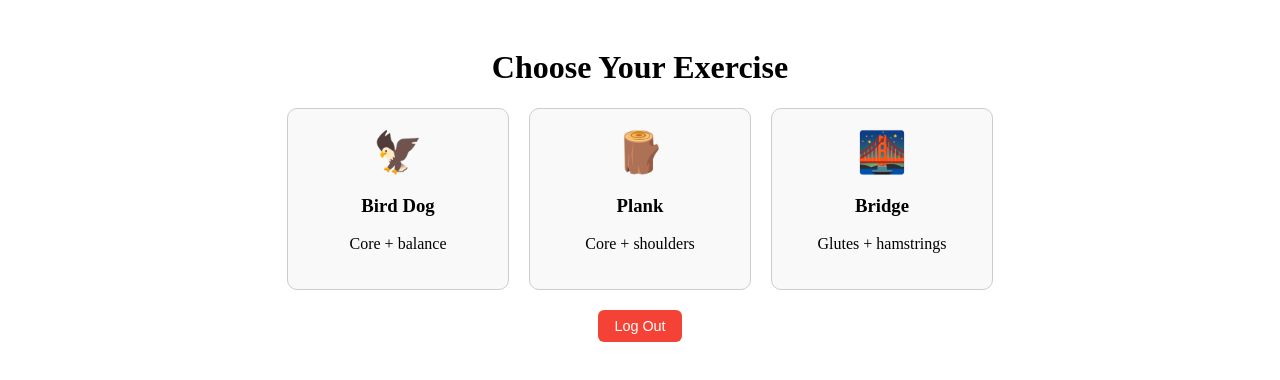
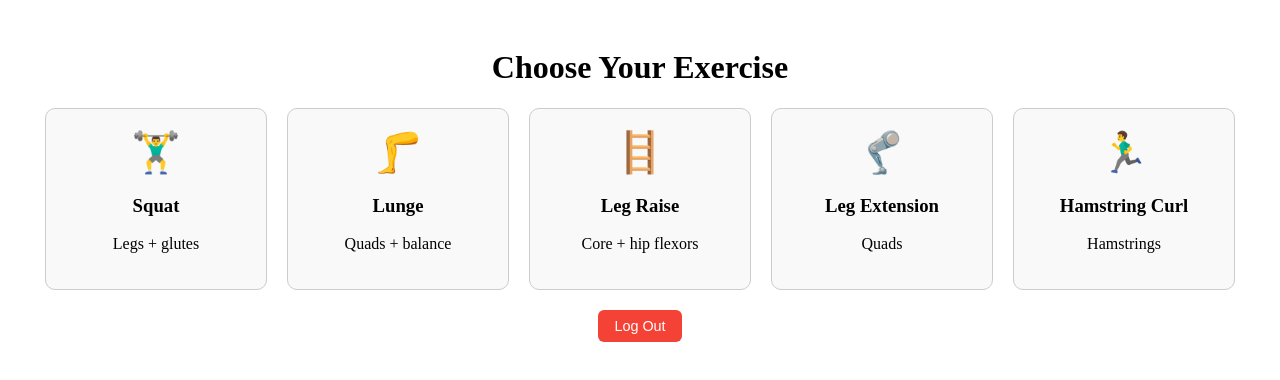
Before and after one commit to Abhishek-dotcom15/HackPrinceton-2025, a React (Create React App) app: page /exercises in a window 1280 px wide. Shown: the top 380 px of the page. Built offline with nearby package versions, Linux system fonts and the light colour scheme.

Commit message:
Updated exercises

```diff
--- a/src/pages/ExerciseCamera.js
+++ b/src/pages/ExerciseCamera.js
@@ -1,4 +1,5 @@
 import React, { useRef, useEffect, useState } from 'react';
+import { useNavigate } from 'react-router-dom';
 import Webcam from 'react-webcam';
 import * as tf from '@tensorflow/tfjs';
 import '@tensorflow/tfjs-backend-webgl';
@@ -10,6 +11,8 @@ import FeedbackEngine from '../components/FeedbackEngine';
 const ExerciseCamera = () => {
   const webcamRef = useRef(null);
   const canvasRef = useRef(null);
+  const navigate = useNavigate();
+
   const [noPerson, setNoPerson] = useState(false);
   const [backendReady, setBackendReady] = useState(false);
   const [modelType, setModelType] = useState('blazepose');
@@ -150,6 +153,22 @@ const ExerciseCamera = () => {
         fontFamily: 'sans-serif',
       }}
     >
+      {/* BACK BUTTON */}
+      <button
+        onClick={() => navigate('/exercises')}
+        style={{
+          marginBottom: '1rem',
+          padding: '8px 16px',
+          backgroundColor: '#444',
+          color: 'white',
+          border: 'none',
+          borderRadius: '6px',
+          cursor: 'pointer',
+        }}
+      >
+        ← Back to Exercises
+      </button>
+
       <h2 style={{ textAlign: 'center', marginBottom: '1rem' }}>
         Real-Time Pose Detection
       </h2>
--- a/src/pages/ExerciseList.js
+++ b/src/pages/ExerciseList.js
@@ -3,14 +3,16 @@ import { useNavigate } from 'react-router-dom';
 import { useAuth0 } from '@auth0/auth0-react';
 
 const exercises = [
-  { name: 'Bird Dog', image: '🦅', description: 'Core + balance' },
-  { name: 'Plank', image: '🪵', description: 'Core + shoulders' },
-  { name: 'Bridge', image: '🌉', description: 'Glutes + hamstrings' },
+  { name: 'Squat', image: '🏋️‍♂️', description: 'Legs + glutes' },
+  { name: 'Lunge', image: '🦵', description: 'Quads + balance' },
+  { name: 'Leg Raise', image: '🪜', description: 'Core + hip flexors' },
+  { name: 'Leg Extension', image: '🦿', description: 'Quads' },
+  { name: 'Hamstring Curl', image: '🏃‍♂️', description: 'Hamstrings' },
 ];
 
 export default function ExerciseList() {
   const navigate = useNavigate();
-  const { logout } = useAuth0(); // Import logout function from Auth0
+  const { logout } = useAuth0();
 
   return (
     <div style={styles.container}>
@@ -20,7 +22,7 @@ export default function ExerciseList() {
           <div
             key={ex.name}
             style={styles.card}
-            onClick={() => navigate(`/exercise/${ex.name.toLowerCase()}`)}
+            onClick={() => navigate(`/exercise/${ex.name.toLowerCase().replace(/\s+/g, '')}`)}
           >
             <div style={styles.icon}>{ex.image}</div>
             <h3>{ex.name}</h3>
@@ -28,7 +30,7 @@ export default function ExerciseList() {
           </div>
         ))}
       </div>
-      {/* Logout Button */}
+
       <div style={styles.logoutSection}>
         <button
           style={styles.logoutButton}
@@ -36,7 +38,7 @@ export default function ExerciseList() {
             console.log('Logging out...');
             logout({ returnTo: window.location.origin });
             setTimeout(() => {
-              window.location.href = window.location.origin; // Force redirection
+              window.location.href = window.location.origin;
             }, 200);
           }}
         >
```
